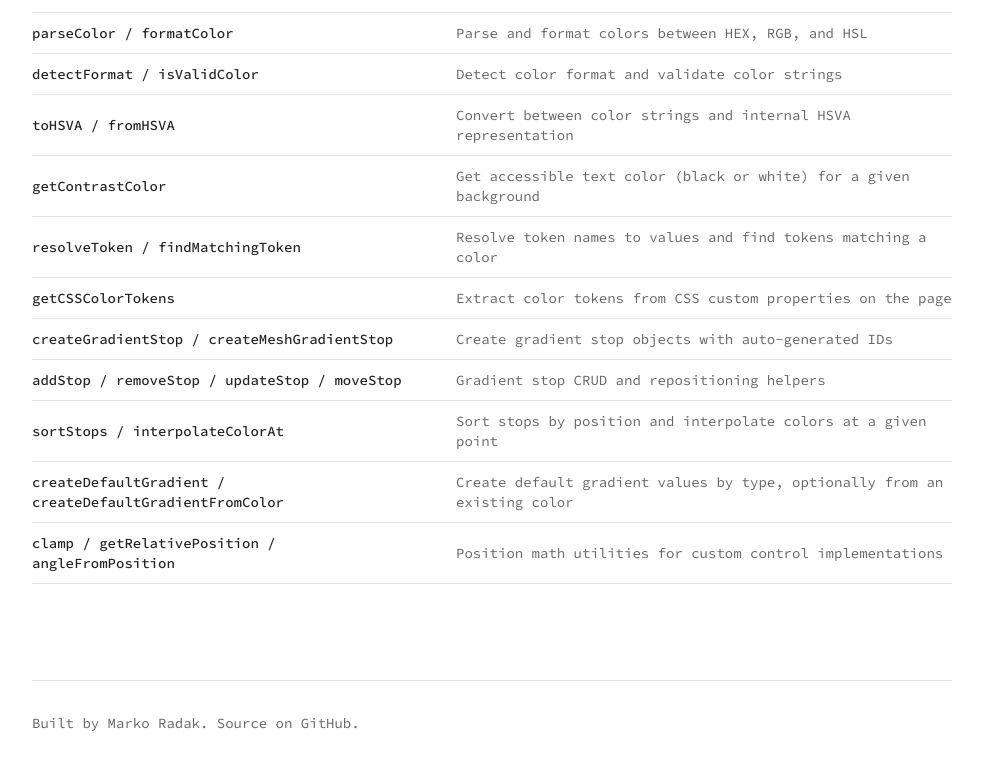
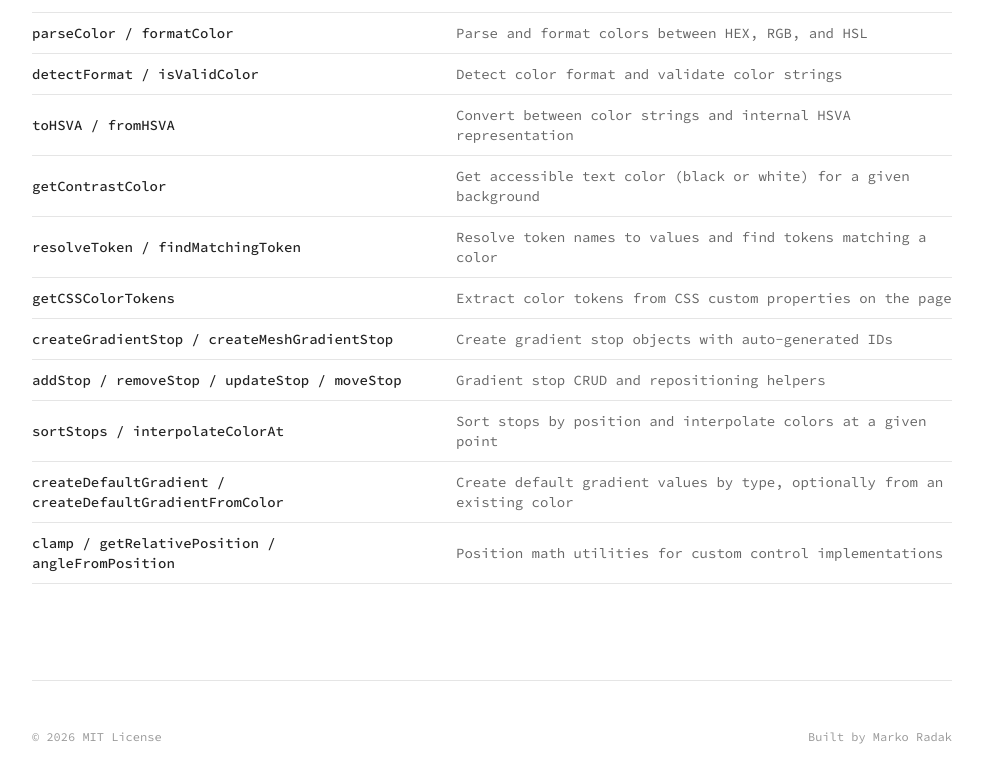
Before and after one commit to markoradak/color-picker, a Next.js app in the folder apps/web/: page / in a window 1280 px wide. Shown: the part 8111-8894 px from the top of the page, without its empty margins (148-1131 px from the left). Built offline with nearby package versions, Linux system fonts and the light colour scheme.

Commit message:
fix: update footer styling and add MIT License notice for improved clarity

```diff
--- a/apps/web/app/page.tsx
+++ b/apps/web/app/page.tsx
@@ -424,7 +424,8 @@
 
       {/* Footer */}
       <hr className="border-[#e5e5e5] dark:border-[#2a2a2a]" />
-      <footer className="py-8 text-sm text-[#666]">
+      <footer className="flex items-center justify-between py-12 text-xs text-[#999]">
+        <p>&copy; {new Date().getFullYear()} MIT License</p>
         <p>
           Built by{" "}
           <a
@@ -435,16 +436,6 @@
           >
             Marko Radak
           </a>
-          . Source on{" "}
-          <a
-            href="https://github.com/markoradak/color-picker"
-            target="_blank"
-            rel="noopener noreferrer"
-            className="rounded outline-none transition-[color,box-shadow] hover:text-accent focus-visible:ring-2 focus-visible:ring-offset-2 focus-visible:ring-ring focus-visible:ring-offset-ring-offset"
-          >
-            GitHub
-          </a>
-          .
         </p>
       </footer>
     </main>
```
